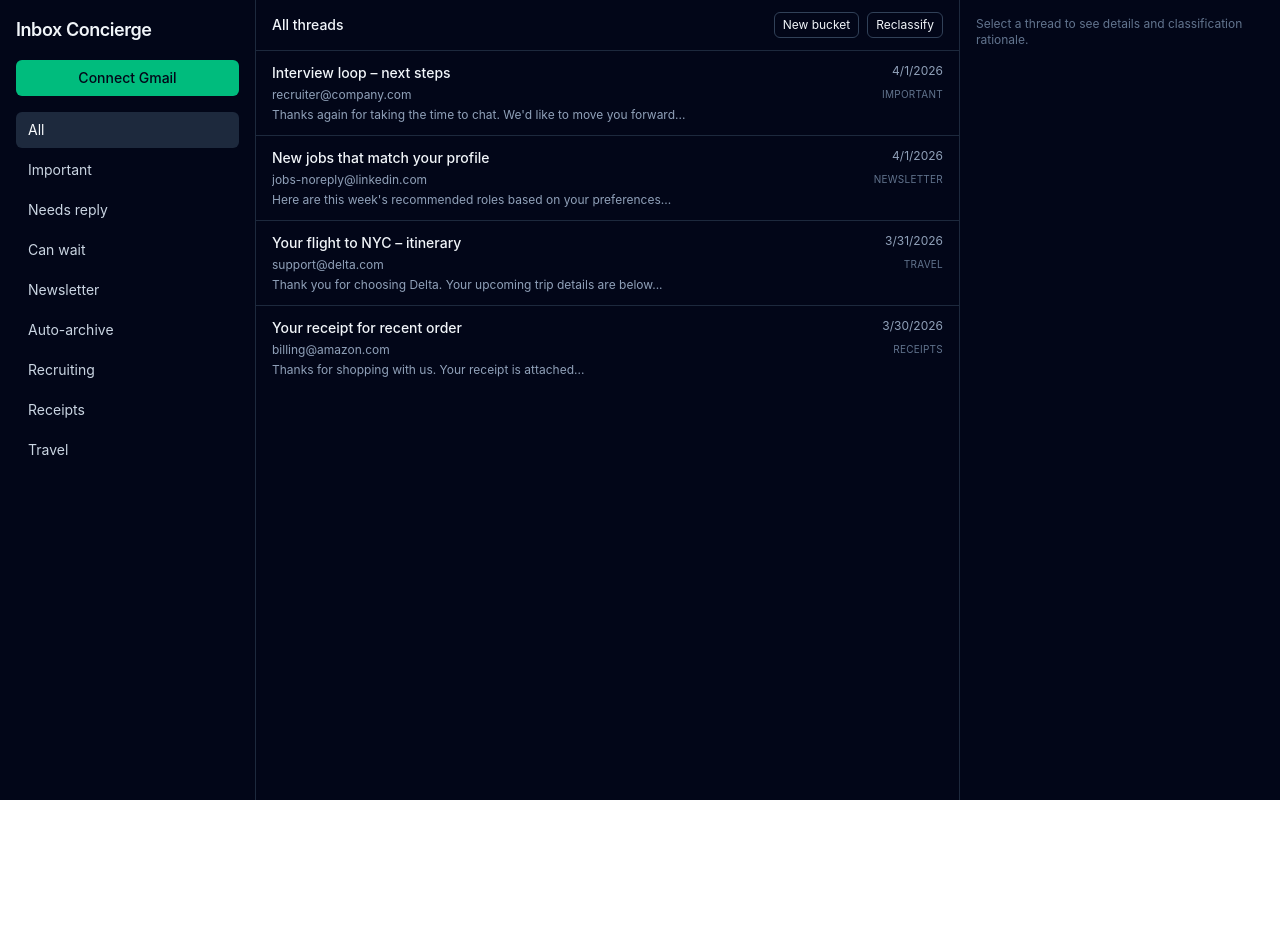
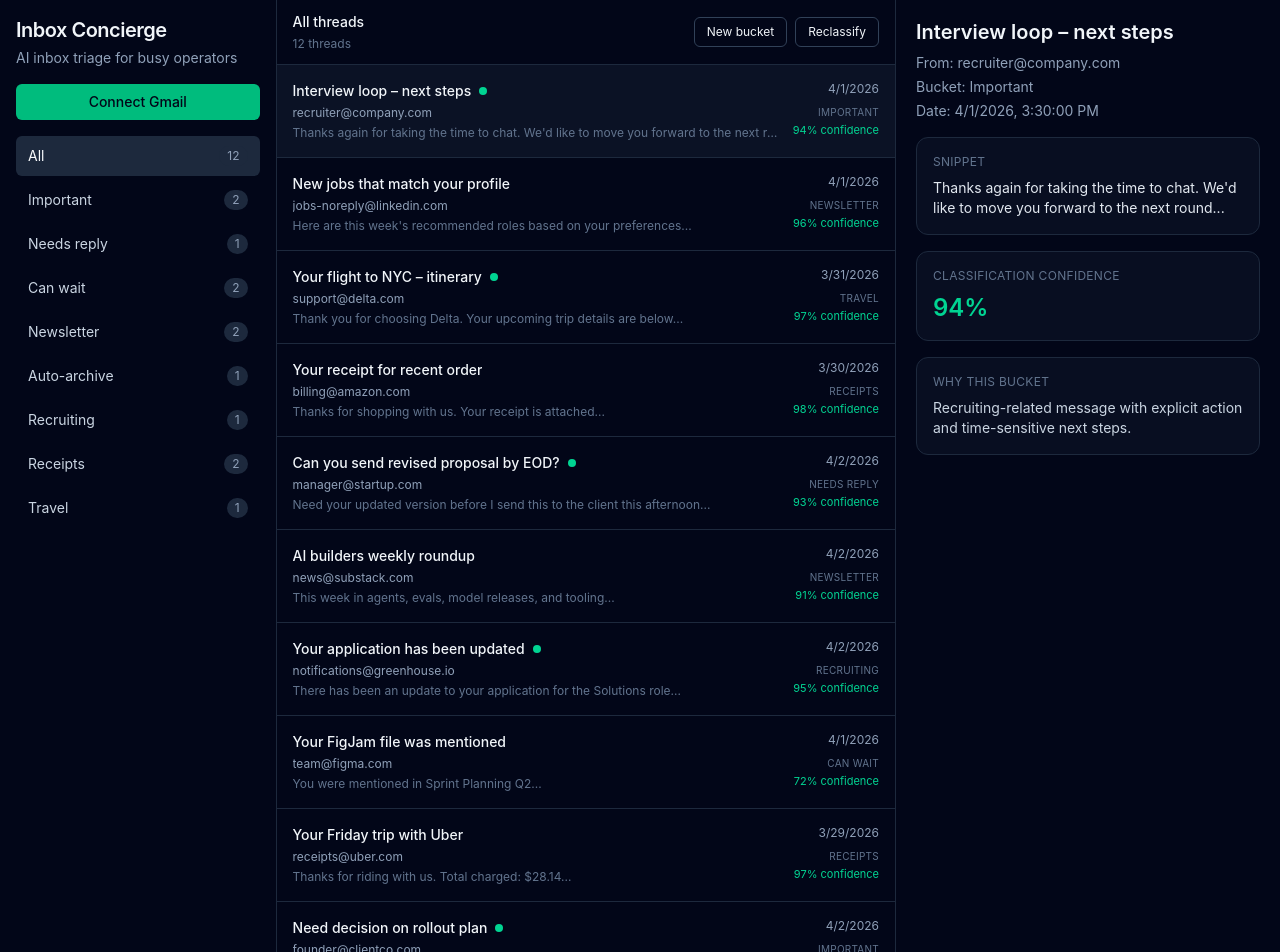
Before and after one commit to 10ap/inbox-concierge, a React (Vite) app: page / in a window 1280 px wide. Shown: the top 952 px of the page. Before the commit the page ends 800 px from the top, so only its background shows below. Built offline with nearby package versions, Linux system fonts and the light colour scheme.

Commit message:
added bucket types, richer mock data

```diff
--- a/src/App.tsx
+++ b/src/App.tsx
@@ -1,4 +1,4 @@
-import { useState } from "react";
+import { useMemo, useState } from "react";
 import { mockThreads } from "./data/mockThreads";
 import type { Thread, BucketId } from "./types/thread";
 
@@ -15,32 +15,60 @@ const BUCKET_LABELS: Record<BucketId, string> = {
 
 function App() {
   const [selectedBucket, setSelectedBucket] = useState<BucketId | "all">("all");
-  const [selectedThread, setSelectedThread] = useState<Thread | null>(null);
+  const [selectedThread, setSelectedThread] = useState<Thread | null>(
+    mockThreads[0] ?? null
+  );
+
+  const bucketCounts = useMemo(() => {
+    return mockThreads.reduce<Record<BucketId, number>>((acc, thread) => {
+      acc[thread.bucket] = (acc[thread.bucket] || 0) + 1;
+      return acc;
+    }, {
+      important: 0,
+      needs_reply: 0,
+      can_wait: 0,
+      newsletter: 0,
+      auto_archive: 0,
+      recruiting: 0,
+      receipts: 0,
+      travel: 0,
+    });
+  }, []);
+
+  const totalCount = mockThreads.length;
 
   const threads =
     selectedBucket === "all"
       ? mockThreads
-      : mockThreads.filter((t) => t.bucket === selectedBucket);
+      : mockThreads.filter((thread) => thread.bucket === selectedBucket);
 
   return (
     <div className="min-h-screen bg-slate-950 text-slate-100 flex">
-      <aside className="w-64 border-r border-slate-800 p-4 flex flex-col gap-4">
-        <h1 className="text-lg font-semibold tracking-tight">Inbox Concierge</h1>
+      <aside className="w-72 border-r border-slate-800 p-4 flex flex-col gap-4">
+        <div>
+          <h1 className="text-xl font-semibold tracking-tight">Inbox Concierge</h1>
+          <p className="text-sm text-slate-400 mt-1">
+            AI inbox triage for busy operators
+          </p>
+        </div>
 
-        <button className="w-full rounded-md bg-emerald-500 hover:bg-emerald-400 text-sm font-medium py-2 text-slate-950">
+        <button className="w-full rounded-md bg-emerald-500 hover:bg-emerald-400 text-sm font-medium py-2 text-slate-950 transition">
           Connect Gmail
         </button>
 
         <nav className="text-sm space-y-1">
           <BucketButton
             label="All"
+            count={totalCount}
             active={selectedBucket === "all"}
             onClick={() => setSelectedBucket("all")}
           />
+
           {(Object.keys(BUCKET_LABELS) as BucketId[]).map((bucket) => (
             <BucketButton
               key={bucket}
               label={BUCKET_LABELS[bucket]}
+              count={bucketCounts[bucket]}
               active={selectedBucket === bucket}
               onClick={() => setSelectedBucket(bucket)}
             />
@@ -51,14 +79,20 @@ function App() {
       <main className="flex-1 flex">
         <section className="flex-1 border-r border-slate-800 flex flex-col">
           <header className="flex items-center justify-between px-4 py-3 border-b border-slate-800">
+            <div>
               <h2 className="text-sm font-medium">
                 {selectedBucket === "all" ? "All threads" : BUCKET_LABELS[selectedBucket]}
               </h2>
+              <p className="text-xs text-slate-500 mt-1">
+                {threads.length} thread{threads.length === 1 ? "" : "s"}
+              </p>
+            </div>
+
             <div className="flex gap-2">
-              <button className="text-xs border border-slate-700 rounded-md px-2 py-1 hover:bg-slate-800">
+              <button className="text-xs border border-slate-700 rounded-md px-3 py-1.5 hover:bg-slate-800 transition">
                 New bucket
               </button>
-              <button className="text-xs border border-slate-700 rounded-md px-2 py-1 hover:bg-slate-800">
+              <button className="text-xs border border-slate-700 rounded-md px-3 py-1.5 hover:bg-slate-800 transition">
                 Reclassify
               </button>
             </div>
@@ -68,45 +102,84 @@ function App() {
             {threads.map((thread) => (
               <li
                 key={thread.id}
-                className="px-4 py-3 hover:bg-slate-900 cursor-pointer"
+                className={`px-4 py-4 cursor-pointer transition hover:bg-slate-900 ${
+                  selectedThread?.id === thread.id ? "bg-slate-900/70" : ""
+                }`}
                 onClick={() => setSelectedThread(thread)}
               >
-                <div className="flex justify-between gap-2">
+                <div className="flex justify-between gap-3">
+                  <div className="min-w-0">
+                    <div className="flex items-center gap-2">
                       <span className="font-medium truncate">{thread.subject}</span>
-                  <span className="text-xs text-slate-400 whitespace-nowrap">
+                      {thread.unread && (
+                        <span className="h-2 w-2 rounded-full bg-emerald-400 shrink-0" />
+                      )}
+                    </div>
+
+                    <p className="text-xs text-slate-400 truncate mt-1">{thread.from}</p>
+                    <p className="text-xs text-slate-500 truncate mt-1">{thread.snippet}</p>
+                  </div>
+
+                  <div className="text-right shrink-0">
+                    <p className="text-xs text-slate-400">
                       {new Date(thread.date).toLocaleDateString()}
-                  </span>
+                    </p>
+                    <p className="text-[10px] uppercase tracking-wide text-slate-500 mt-2">
+                      {BUCKET_LABELS[thread.bucket]}
+                    </p>
+                    <p className="text-[11px] text-emerald-400 mt-1">
+                      {thread.confidence}% confidence
+                    </p>
                   </div>
-                <div className="flex justify-between gap-2 mt-1">
-                  <span className="text-xs text-slate-400 truncate">{thread.from}</span>
-                  <span className="text-[10px] uppercase tracking-wide text-slate-500">
-                    {BUCKET_LABELS[thread.bucket]}
-                  </span>
                 </div>
-                <p className="text-xs text-slate-400 mt-1">{thread.snippet}</p>
               </li>
             ))}
           </ul>
         </section>
 
-        <section className="w-80 p-4 hidden md:block">
+        <section className="w-96 p-5 hidden md:block">
           {selectedThread ? (
-            <div className="space-y-2 text-sm">
-              <h3 className="font-semibold">{selectedThread.subject}</h3>
-              <p className="text-xs text-slate-400">From: {selectedThread.from}</p>
-              <p className="text-xs text-slate-400">
+            <div className="space-y-4">
+              <div>
+                <h3 className="text-xl font-semibold leading-tight">
+                  {selectedThread.subject}
+                </h3>
+                <p className="text-sm text-slate-400 mt-2">
+                  From: {selectedThread.from}
+                </p>
+                <p className="text-sm text-slate-400 mt-1">
                   Bucket: {BUCKET_LABELS[selectedThread.bucket]}
                 </p>
-              <p className="text-xs text-slate-400">
+                <p className="text-sm text-slate-400 mt-1">
                   Date: {new Date(selectedThread.date).toLocaleString()}
                 </p>
-              <p className="text-sm text-slate-300 mt-3">{selectedThread.snippet}</p>
-              <div className="mt-4 border-t border-slate-800 pt-3 text-xs text-slate-500">
-                Classification rationale will go here later.
+              </div>
+
+              <div className="rounded-xl border border-slate-800 bg-slate-900/50 p-4">
+                <p className="text-xs uppercase tracking-wide text-slate-500">
+                  Snippet
+                </p>
+                <p className="text-sm text-slate-200 mt-2">{selectedThread.snippet}</p>
+              </div>
+
+              <div className="rounded-xl border border-slate-800 bg-slate-900/50 p-4">
+                <p className="text-xs uppercase tracking-wide text-slate-500">
+                  Classification confidence
+                </p>
+                <p className="text-2xl font-semibold text-emerald-400 mt-2">
+                  {selectedThread.confidence}%
+                </p>
+              </div>
+
+              <div className="rounded-xl border border-slate-800 bg-slate-900/50 p-4">
+                <p className="text-xs uppercase tracking-wide text-slate-500">
+                  Why this bucket
+                </p>
+                <p className="text-sm text-slate-300 mt-2">{selectedThread.reason}</p>
               </div>
             </div>
           ) : (
-            <p className="text-xs text-slate-500">
+            <p className="text-sm text-slate-500">
               Select a thread to see details and classification rationale.
             </p>
           )}
@@ -118,24 +191,28 @@ function App() {
 
 function BucketButton({
   label,
+  count,
   active,
   onClick,
 }: {
   label: string;
+  count: number;
   active: boolean;
   onClick: () => void;
 }) {
   return (
     <button
-      className={
-        "w-full text-left px-3 py-2 rounded-md " +
-        (active
+      className={`w-full text-left px-3 py-2.5 rounded-md flex items-center justify-between transition ${
+        active
           ? "bg-slate-800 text-slate-50"
-          : "text-slate-300 hover:bg-slate-900")
-      }
+          : "text-slate-300 hover:bg-slate-900"
+      }`}
       onClick={onClick}
     >
-      {label}
+      <span>{label}</span>
+      <span className="rounded-full bg-slate-800 px-2 py-0.5 text-xs text-slate-400">
+        {count}
+      </span>
     </button>
   );
 }
--- a/src/data/mockThreads.ts
+++ b/src/data/mockThreads.ts
@@ -5,10 +5,12 @@ export const mockThreads: Thread[] = [
     id: "1",
     from: "recruiter@company.com",
     subject: "Interview loop – next steps",
-    snippet: "Thanks again for taking the time to chat. We'd like to move you forward...",
+    snippet: "Thanks again for taking the time to chat. We'd like to move you forward to the next round...",
     date: "2026-04-01T15:30:00Z",
     unread: true,
     bucket: "important",
+    confidence: 94,
+    reason: "Recruiting-related message with explicit action and time-sensitive next steps.",
   },
   {
     id: "2",
@@ -18,6 +20,8 @@ export const mockThreads: Thread[] = [
     date: "2026-04-01T08:10:00Z",
     unread: false,
     bucket: "newsletter",
+    confidence: 96,
+    reason: "Recurring informational email from a platform sender with no direct action required.",
   },
   {
     id: "3",
@@ -27,6 +31,8 @@ export const mockThreads: Thread[] = [
     date: "2026-03-31T11:45:00Z",
     unread: true,
     bucket: "travel",
+    confidence: 97,
+    reason: "Travel confirmation email containing itinerary-related information.",
   },
   {
     id: "4",
@@ -36,5 +42,95 @@ export const mockThreads: Thread[] = [
     date: "2026-03-30T10:15:00Z",
     unread: false,
     bucket: "receipts",
+    confidence: 98,
+    reason: "Transactional receipt email with billing context and no follow-up needed.",
+  },
+  {
+    id: "5",
+    from: "manager@startup.com",
+    subject: "Can you send revised proposal by EOD?",
+    snippet: "Need your updated version before I send this to the client this afternoon...",
+    date: "2026-04-02T13:15:00Z",
+    unread: true,
+    bucket: "needs_reply",
+    confidence: 93,
+    reason: "Direct request from a person with a clear deliverable and deadline.",
+  },
+  {
+    id: "6",
+    from: "news@substack.com",
+    subject: "AI builders weekly roundup",
+    snippet: "This week in agents, evals, model releases, and tooling...",
+    date: "2026-04-02T07:00:00Z",
+    unread: false,
+    bucket: "newsletter",
+    confidence: 91,
+    reason: "Broadcast-style recurring content from a newsletter sender.",
+  },
+  {
+    id: "7",
+    from: "notifications@greenhouse.io",
+    subject: "Your application has been updated",
+    snippet: "There has been an update to your application for the Solutions role...",
+    date: "2026-04-02T09:30:00Z",
+    unread: true,
+    bucket: "recruiting",
+    confidence: 95,
+    reason: "Job application status update from an applicant tracking system.",
+  },
+  {
+    id: "8",
+    from: "team@figma.com",
+    subject: "Your FigJam file was mentioned",
+    snippet: "You were mentioned in Sprint Planning Q2...",
+    date: "2026-04-01T18:20:00Z",
+    unread: false,
+    bucket: "can_wait",
+    confidence: 72,
+    reason: "Relevant work notification but not obviously urgent.",
+  },
+  {
+    id: "9",
+    from: "receipts@uber.com",
+    subject: "Your Friday trip with Uber",
+    snippet: "Thanks for riding with us. Total charged: $28.14...",
+    date: "2026-03-29T23:45:00Z",
+    unread: false,
+    bucket: "receipts",
+    confidence: 97,
+    reason: "Expense receipt from a transactional service.",
+  },
+  {
+    id: "10",
+    from: "founder@clientco.com",
+    subject: "Need decision on rollout plan",
+    snippet: "Can we align on whether to launch to all users or pilot with one account first?",
+    date: "2026-04-02T16:05:00Z",
+    unread: true,
+    bucket: "important",
+    confidence: 90,
+    reason: "High-priority stakeholder message tied to an active decision.",
+  },
+  {
+    id: "11",
+    from: "calendar@google.com",
+    subject: "Invitation: Product sync tomorrow at 10 AM",
+    snippet: "You have been invited to Product sync...",
+    date: "2026-04-02T14:00:00Z",
+    unread: true,
+    bucket: "can_wait",
+    confidence: 68,
+    reason: "Calendar invite is relevant but may not need immediate reply.",
+  },
+  {
+    id: "12",
+    from: "deals@bestbuy.com",
+    subject: "Weekend flash sale starts now",
+    snippet: "Save big on laptops, headphones, TVs, and more...",
+    date: "2026-03-28T09:00:00Z",
+    unread: false,
+    bucket: "auto_archive",
+    confidence: 95,
+    reason: "Promotional marketing email with low personal relevance.",
   },
 ];
--- a/src/types/thread.ts
+++ b/src/types/thread.ts
@@ -16,4 +16,6 @@ export interface Thread {
   date: string;
   unread: boolean;
   bucket: BucketId;
+  confidence: number;
+  reason: string;
 }
```
Lines whose indentation alone changed are shown as unchanged.
